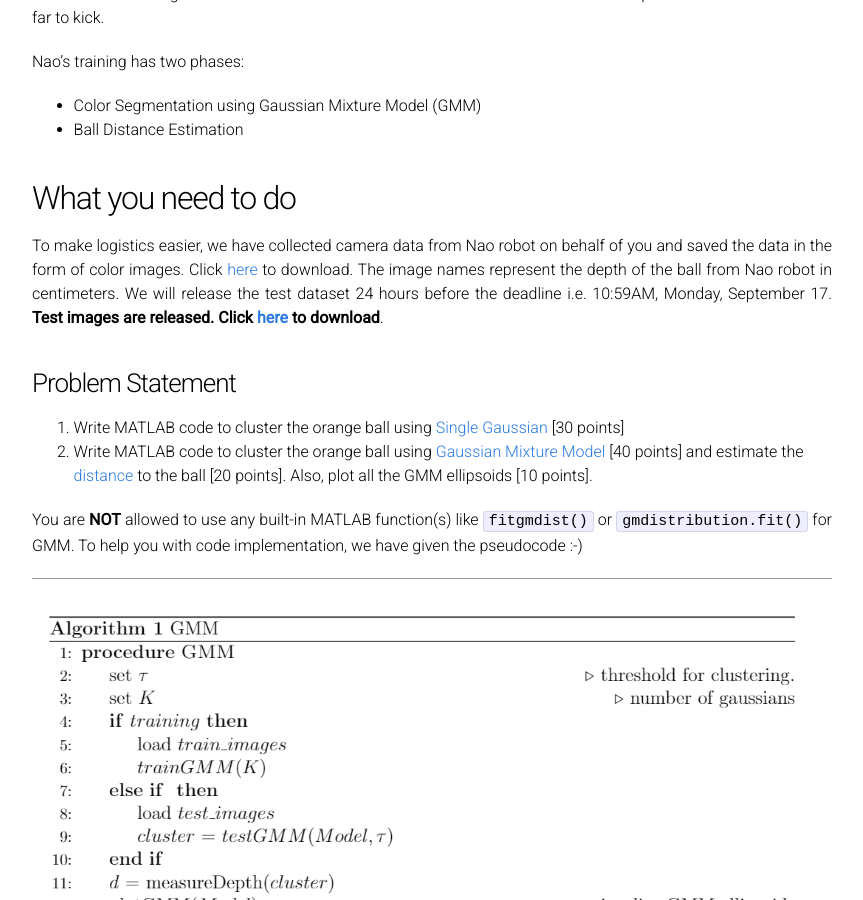
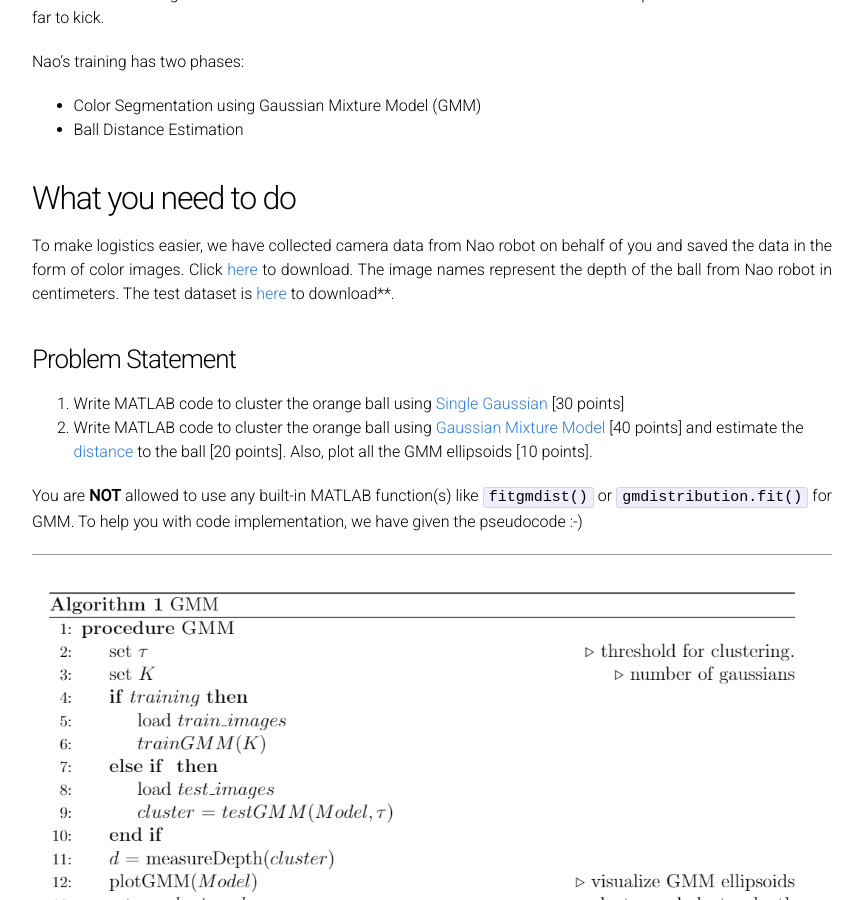
Before and after one commit to cmsc426spring2019/cmsc426spring2019.github.io, a Jekyll site: the page built from project1.md, in a window 1280 px wide and 900 px high, scrolled down 1094 px. Shown: the whole window, without its empty margins (208-1071 px from the left). Built offline with Jekyll 4.4.1, drawn with Linux system fonts in a browser that asks for light colours.

Commit message:
Update project1.md

```diff
--- a/project1.md
+++ b/project1.md
@@ -39,7 +39,7 @@ Nao's training has two phases:
 
 <a name='problem'></a>
 ## What you need to do
-To make logistics easier, we have collected camera data from Nao robot on behalf of you and saved the data in the form of color images. Click [here](https://drive.google.com/file/d/17XiM86JqHqko4JC00-E4w4sPKnzh2iMz/view?usp=sharing) to download. The image names represent the depth of the ball from Nao robot in centimeters. We will release the test dataset 24 hours before the deadline i.e. 10:59AM, Monday, September 17. **Test images are released. Click [here](https://drive.google.com/file/d/17tNn3YIVR-8kqoBgJNK58YY4UBnQmm4q/view?usp=sharing) to download**.
+To make logistics easier, we have collected camera data from Nao robot on behalf of you and saved the data in the form of color images. Click [here](https://drive.google.com/file/d/17XiM86JqHqko4JC00-E4w4sPKnzh2iMz/view?usp=sharing) to download. The image names represent the depth of the ball from Nao robot in centimeters. The test dataset is [here](https://drive.google.com/file/d/17tNn3YIVR-8kqoBgJNK58YY4UBnQmm4q/view?usp=sharing) to download**.
 
 <a name='pro'></a>
 ### Problem Statement
```
